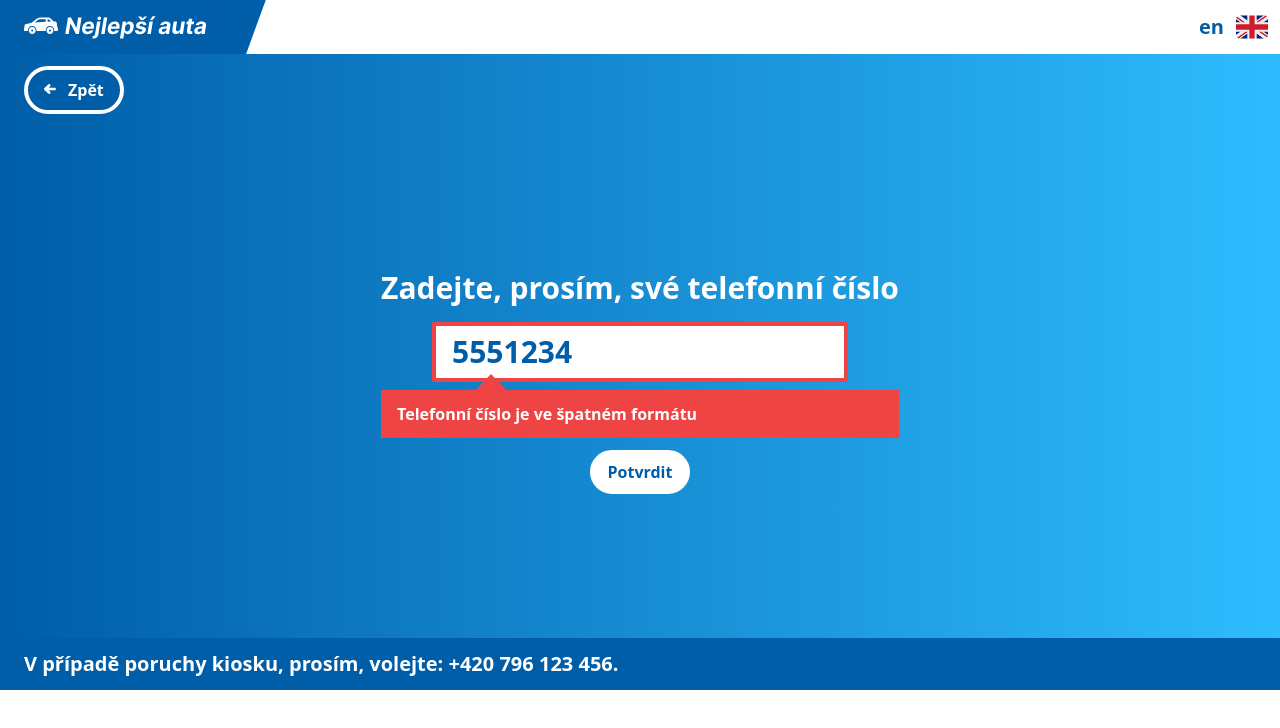
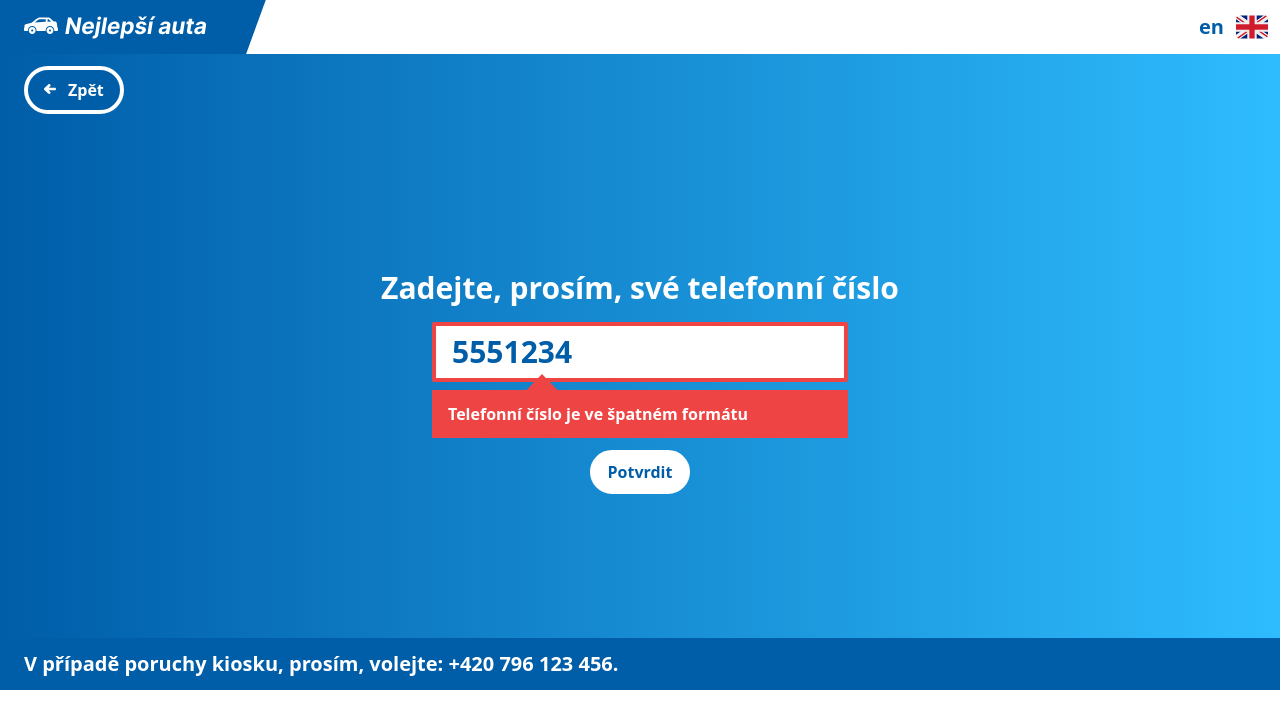
Before and after one commit to Tereza-mun/kiosek, a Vue app: page /zadani-cisla in a window 1280 px wide. Both pictures are taken after typing "5551234" into the empty fields and a click on the button "Potvrdit". Shown: the top 728 px of the page. Built offline with nearby package versions, Linux system fonts and the light colour scheme.

Commit message:
Error div styled according to inputs' width

```diff
--- a/src/views/MeetingSearch.vue
+++ b/src/views/MeetingSearch.vue
@@ -92,7 +92,7 @@ const onSubmit = async () => {
 
             <div
               v-if="v$.phone.$error"
-              class="bg-red py-3 px-4 mt-2 relative after:content-triangle-red after:absolute after:-top-4 after:left-1/5 after:-ml-56">
+              class="bg-red block mx-auto max-w-101 py-3 px-4 mt-2 relative after:content-triangle-red after:absolute after:-top-4 after:left-1/5 after:-ml-56">
               <span
                 v-for="error of v$.phone.$errors"
                 :key="error.$uid"
```
